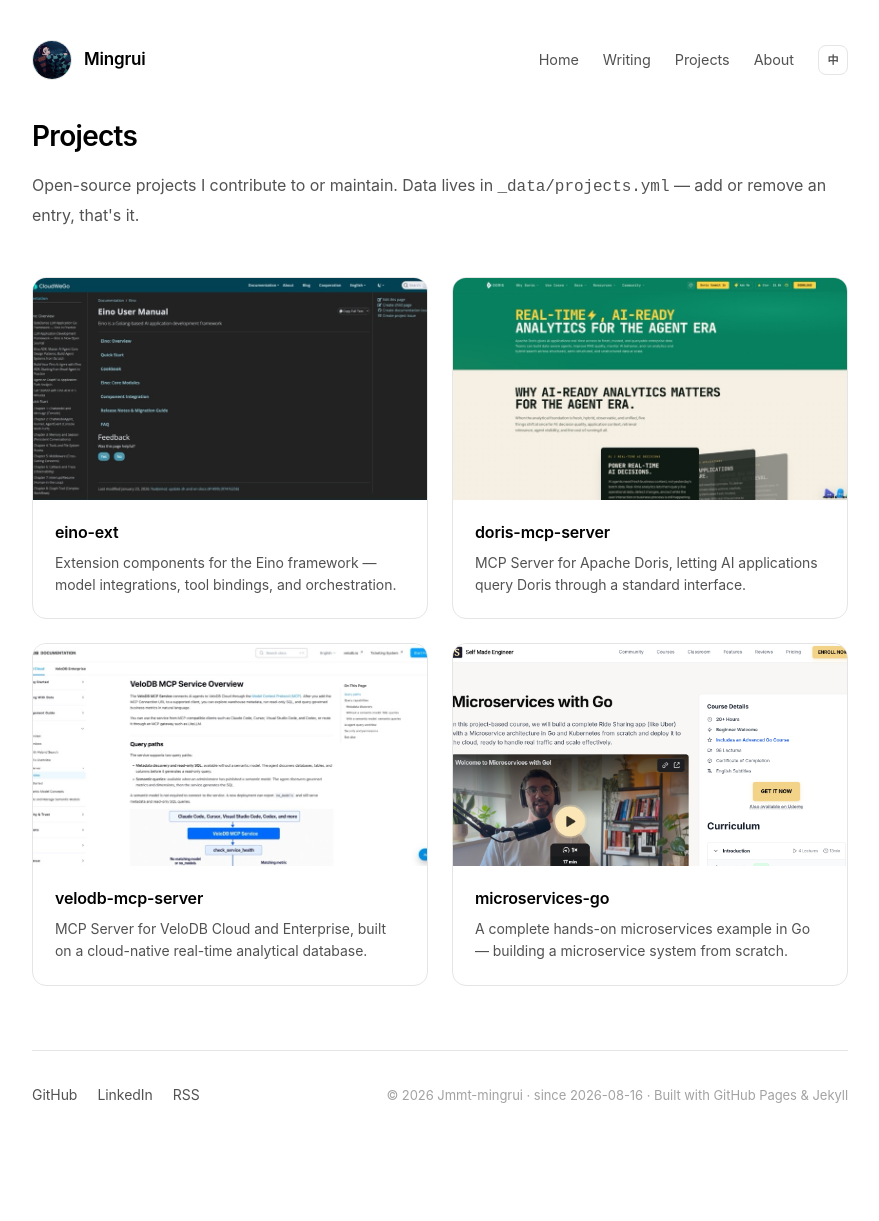
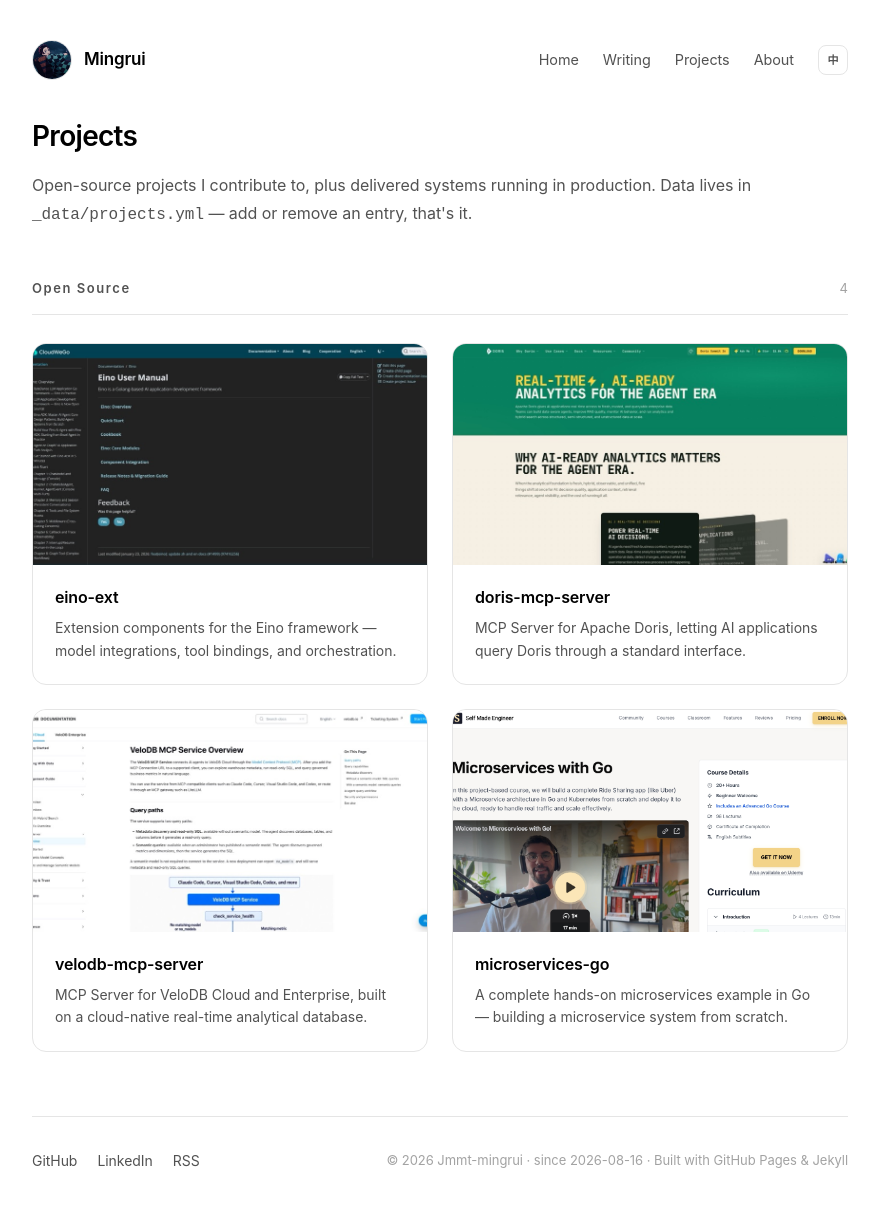
Before and after one commit to Jmmt-mingrui/Jmmt-mingrui.github.io, a Jekyll site: the page built from projects.md, in a window 1280 px wide. Shown: the whole page, without its empty margins (200-1079 px from the left). Built offline with Jekyll 4.4.1, drawn with Linux system fonts in a browser that asks for light colours; before the commit the page ends 1155 px from its top, so only the background shows below that.

Commit message:
feat: 项目支持 production 类型——项目页分生产/开源两区块，生产卡片带 LIVE 角标

```diff
--- a/assets/css/style.css
+++ b/assets/css/style.css
@@ -263,6 +263,7 @@
   transition: color .15s var(--ease);
 }
 .home-section .section-head a:hover { color: var(--fg); text-decoration: none; }
+.section-count { color: var(--fg-faint); font-size: .8125rem; font-variant-numeric: tabular-nums; }
 
 .empty-note {
   padding: 1.5rem;
@@ -338,12 +339,29 @@
 }
 
 .project-card {
+  position: relative;
   display: block;
   border: 1px solid var(--line);
   border-radius: var(--radius);
   overflow: hidden;
   background: var(--bg);
   transition: border-color .2s var(--ease), transform .2s var(--ease), box-shadow .2s var(--ease);
+}
+
+/* 生产项目角标 */
+.project-badge {
+  position: absolute;
+  top: .625rem;
+  left: .625rem;
+  z-index: 1;
+  padding: .1875rem .625rem;
+  border-radius: 999px;
+  background: var(--fg);
+  color: var(--bg);
+  font-size: .6875rem;
+  font-weight: 600;
+  letter-spacing: .08em;
+  line-height: 1.5;
 }
 .project-card:hover {
   border-color: var(--line-hover);
--- a/projects.md
+++ b/projects.md
@@ -6,18 +6,48 @@
 
 <h1 class="page-title"><span class="zh-only">项目</span><span class="en-only">Projects</span></h1>
 <p class="page-lede">
-  <span class="zh-only">参与过或维护中的开源项目。项目数据写在 <code>_data/projects.yml</code>，增删一条就够。</span>
-  <span class="en-only">Open-source projects I contribute to or maintain. Data lives in <code>_data/projects.yml</code> — add or remove an entry, that's it.</span>
+  <span class="zh-only">参与过或维护中的开源项目，以及交付上线、正在生产环境跑的项目。项目数据写在 <code>_data/projects.yml</code>，增删一条就够。</span>
+  <span class="en-only">Open-source projects I contribute to, plus delivered systems running in production. Data lives in <code>_data/projects.yml</code> — add or remove an entry, that's it.</span>
 </p>
 
-<div class="project-grid">
-  {% for project in site.data.projects %}
-  <a class="project-card" href="{{ project.url }}" target="_blank" rel="noopener">
-    <img src="{{ project.image | relative_url }}" alt="{{ project.name }}" loading="lazy">
-    <div class="project-card-body">
-      <h3>{{ project.name }}</h3>
-      <p>{{ project.description }}</p>
-    </div>
-  </a>
-  {% endfor %}
+{% assign production = site.data.projects | where: "type", "production" %}
+{% assign opensource = site.data.projects | where_exp: "p", "p.type != 'production'" %}
+
+{% if production.size > 0 %}
+<div class="home-section">
+  <div class="section-head">
+    <h2><span class="zh-only">生产项目</span><span class="en-only">In Production</span></h2>
+    <span class="section-count">{{ production.size }}</span>
+  </div>
+  <div class="project-grid">
+    {% for project in production %}
+    <a class="project-card" href="{{ project.url }}" target="_blank" rel="noopener">
+      <span class="project-badge"><span class="zh-only">生产</span><span class="en-only">LIVE</span></span>
+      <img src="{{ project.image | relative_url }}" alt="{{ project.name }}" loading="lazy">
+      <div class="project-card-body">
+        <h3>{{ project.name }}</h3>
+        <p>{{ project.description }}</p>
+      </div>
+    </a>
+    {% endfor %}
+  </div>
 </div>
+{% endif %}
+
+<div class="home-section">
+  <div class="section-head">
+    <h2><span class="zh-only">开源项目</span><span class="en-only">Open Source</span></h2>
+    <span class="section-count">{{ opensource.size }}</span>
+  </div>
+  <div class="project-grid">
+    {% for project in opensource %}
+    <a class="project-card" href="{{ project.url }}" target="_blank" rel="noopener">
+      <img src="{{ project.image | relative_url }}" alt="{{ project.name }}" loading="lazy">
+      <div class="project-card-body">
+        <h3>{{ project.name }}</h3>
+        <p>{{ project.description }}</p>
+      </div>
+    </a>
+    {% endfor %}
+  </div>
+</div>
```
Also changed, not shown: _data/projects.yml (+15 -0 lines), index.md (+1 -0 lines).
